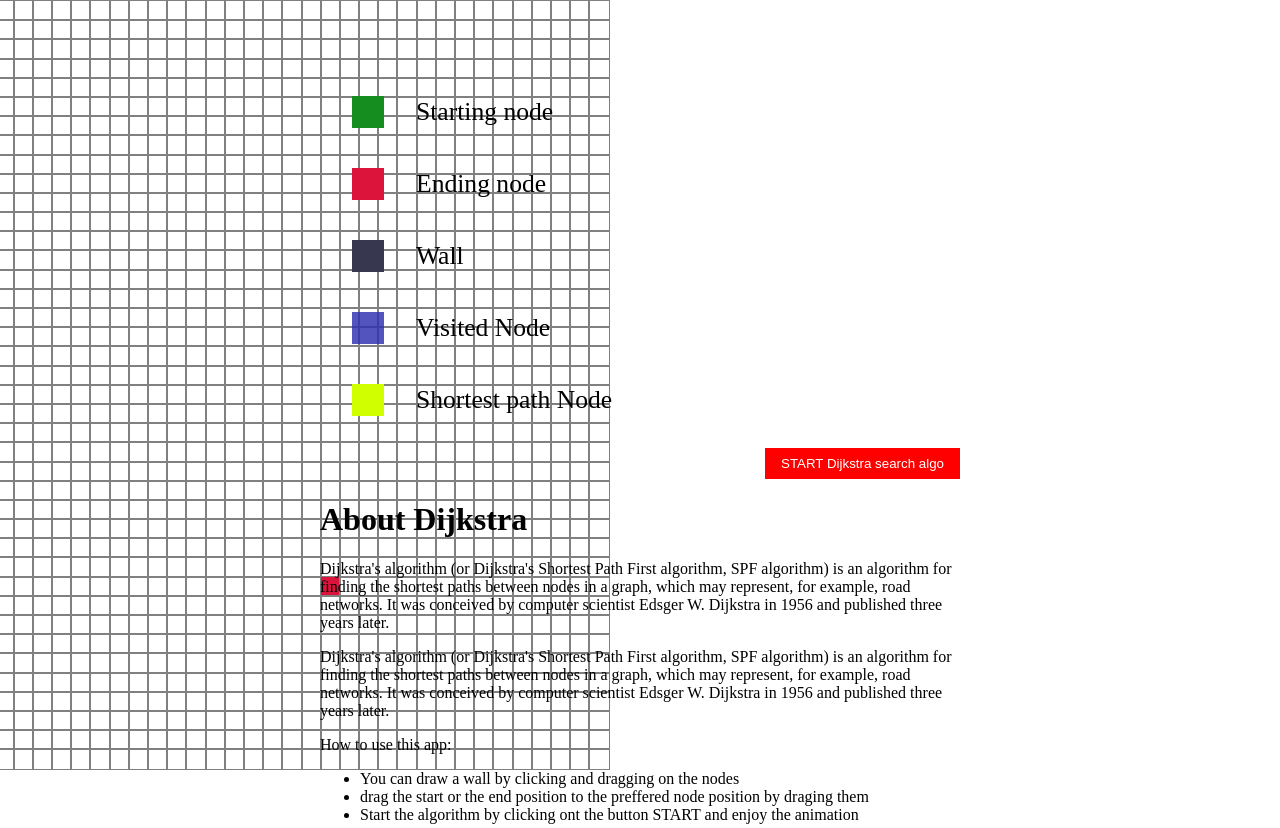
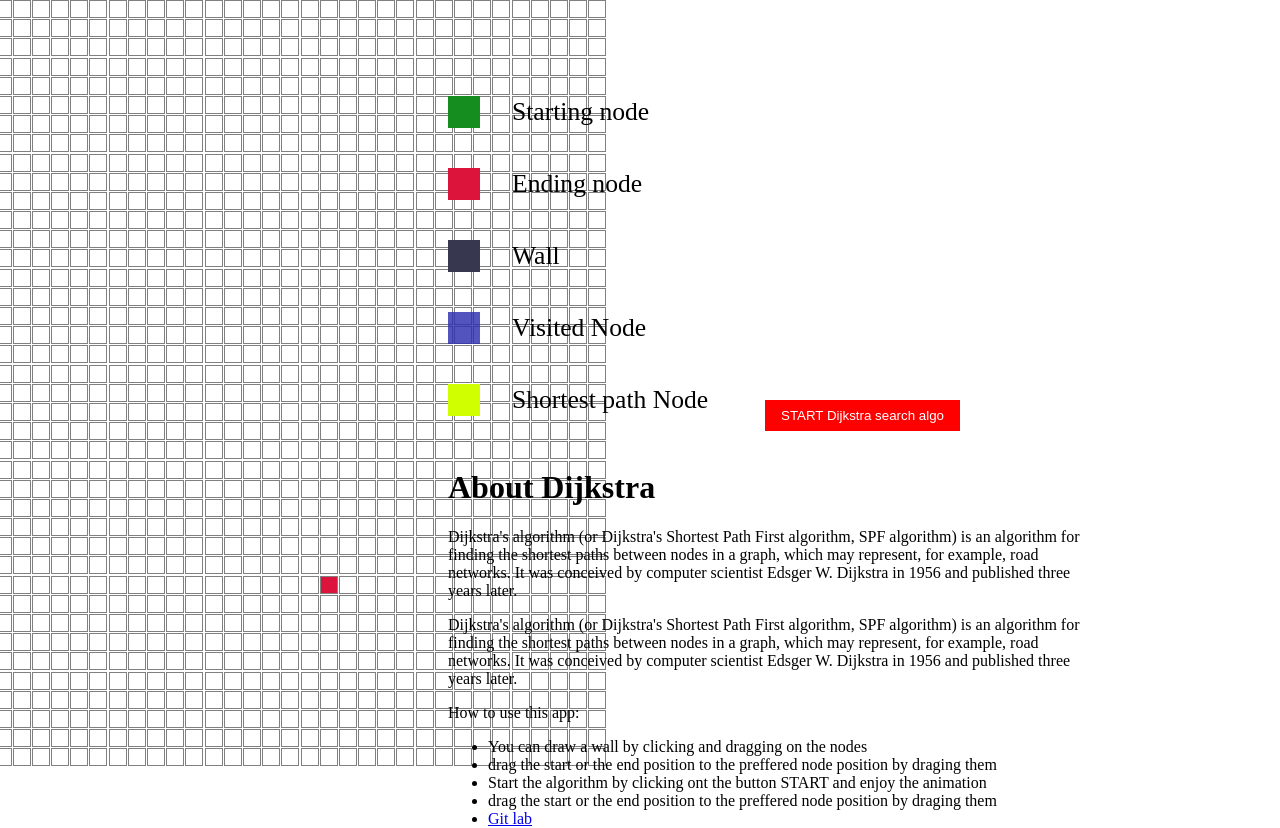
Before and after one commit to Tomolo997/Dijkstra-s, a website: page index.html in a window 1280 px wide. Shown: the top 828 px of the page. Drawn offline with Linux system fonts and the light colour scheme.

Commit message:
parceled it

```diff
--- a/index.html
+++ b/index.html
@@ -63,6 +63,8 @@
             <li>You can draw a  wall by clicking and dragging on the nodes </li>
             <li>drag the start or the end position to the preffered node position by draging them </li>
         <li>Start the algorithm by clicking ont the button START and enjoy the animation</li>
+        <li>drag the start or the end position to the preffered node position by draging them </li>
+        <li><a href="https://github.com/Tomolo997/Dijkstra-s">Git lab</a></li>
         </ul></p>
 
     </div>
--- a/style.css
+++ b/style.css
@@ -12,8 +12,8 @@
 }
 
 .node {
-  width: 1.2rem;
-  height: 1.2rem;
+  width: 1rem;
+  height: 1rem;
   border: 1px solid grey;
 }
 
@@ -40,7 +40,7 @@
 .start__button {
   position: absolute;
   right: 20rem;
-  top: 28rem;
+  top: 25rem;
 }
 
 .startDijsktra {
@@ -100,7 +100,7 @@
   height: 20rem;
   position: absolute;
   top: 6rem;
-  right: 40rem;
+  right: 34rem;
   z-index: 1000;
   display: grid;
   grid-template-rows: repeat(4, 1fr);
@@ -174,7 +174,7 @@
   width: 40rem;
   height: 20rem;
   position: absolute;
-  top: 30rem;
-  right: 20rem;
+  top: 28rem;
+  right: 12rem;
   z-index: 1000;
 }
```
Also changed, not shown: dist/index.html, 5 other files.
